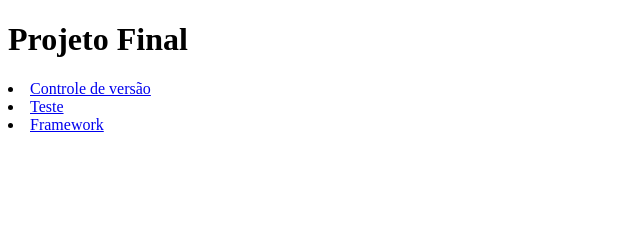
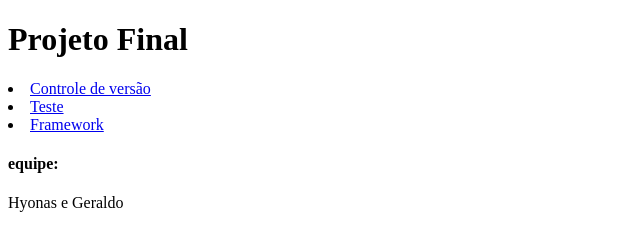
Before and after one commit to Hyonas1S6/Projeto-final, a plain HTML site: page index.html in a window 1280 px wide. Shown: the whole page, without its empty margins (0-640 px from the left). Drawn offline with Linux system fonts and the light colour scheme.

Commit message:
add footer

```diff
--- a/index.html
+++ b/index.html
@@ -25,5 +25,9 @@
             </header>
         </div>
     </div>
+    <footer>
+        <h4>equipe:</h4>
+        <p>Hyonas e Geraldo</p>
+    </footer>
 </body>
 </html>
```
